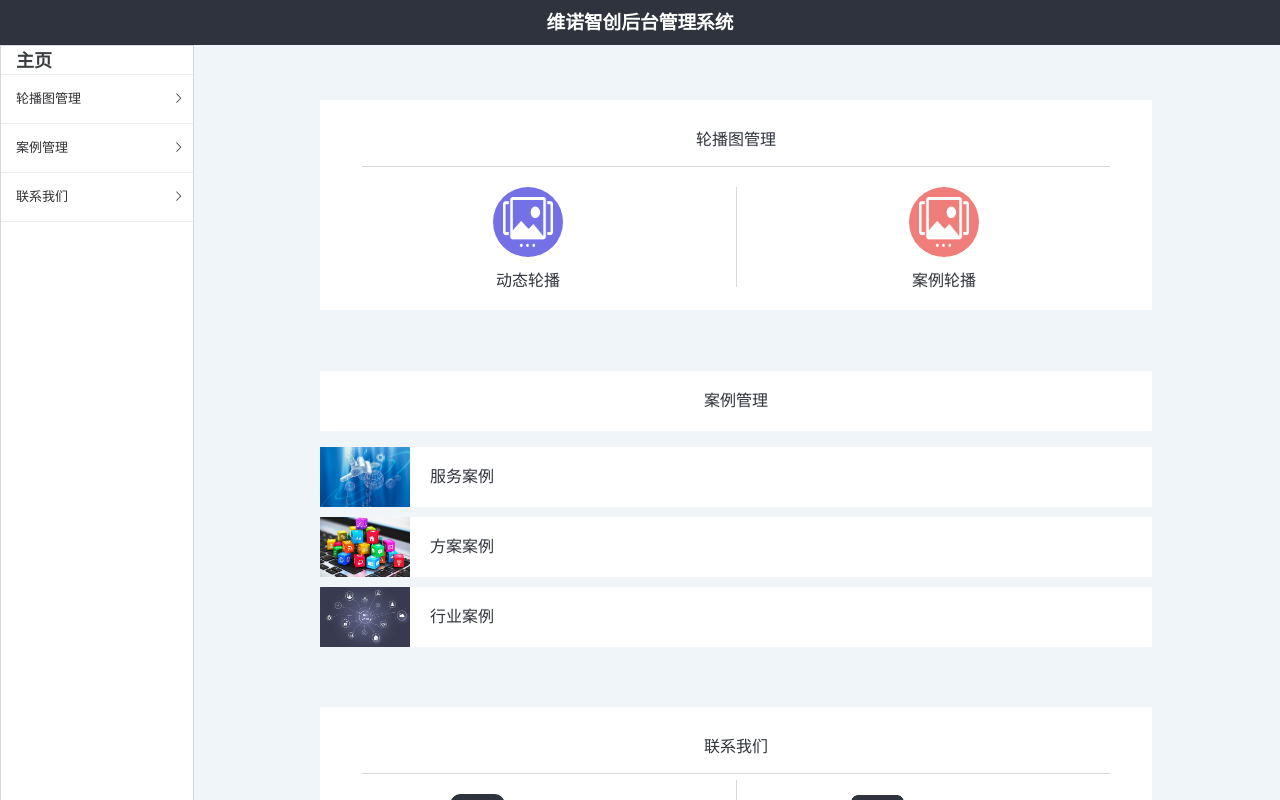
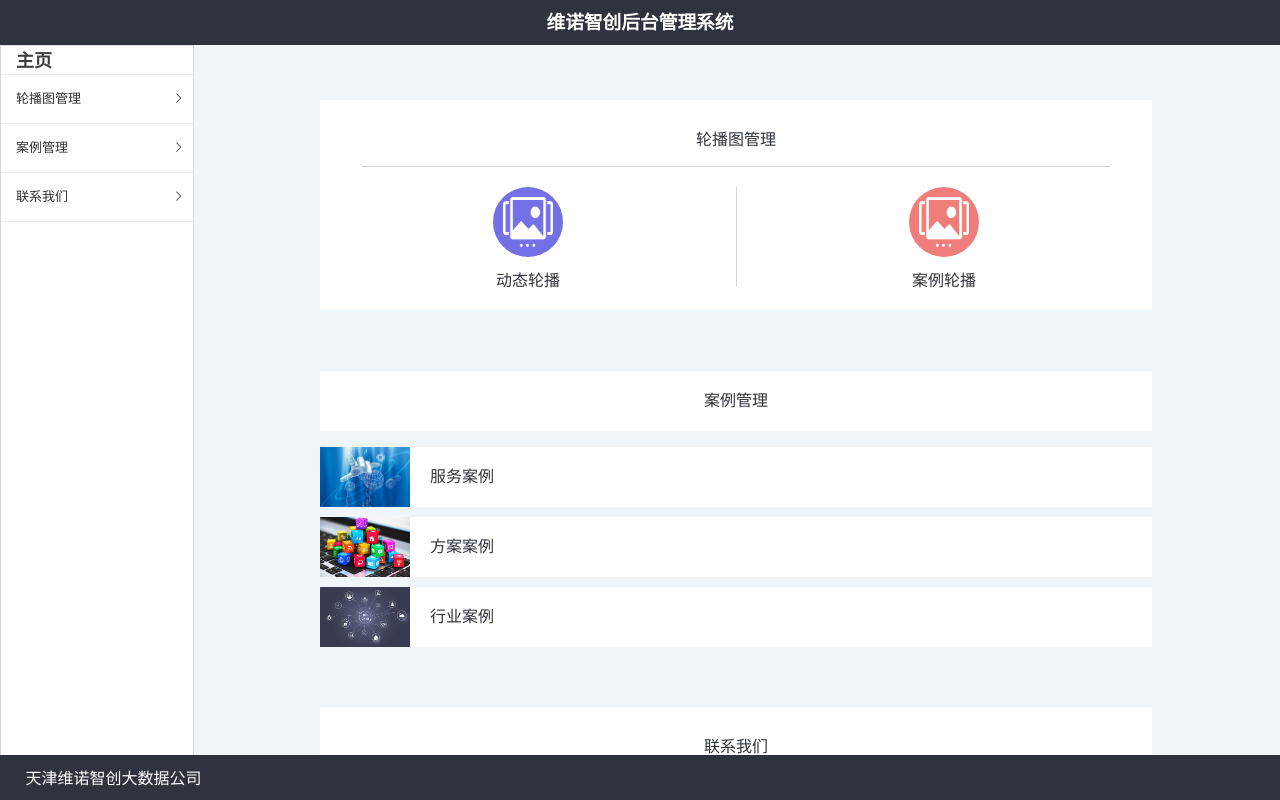
Before and after one commit to dyk98/weinuo_home, a Vue app in the folder backstage/: page / in a window 1280 px wide. Shown: the top 800 px of the page. Built offline with nearby package versions, Linux system fonts and the light colour scheme.

Commit message:
feat修改了底部的位置

```diff
--- a/backstage/src/App.vue
+++ b/backstage/src/App.vue
@@ -97,7 +97,7 @@
     }
 
     .foot_bar p {
-        margin-left: 20%;
+        margin-left: 2%;
         text-align: left;
     }
 
@@ -108,7 +108,9 @@
         background-color: #2f333d;
         color: white;
         z-index: 999;
-        line-height: 45px;
+        line-height: 15px;
+        position: fixed;
+        bottom:0;
     }
 
     .top_bar {
```
